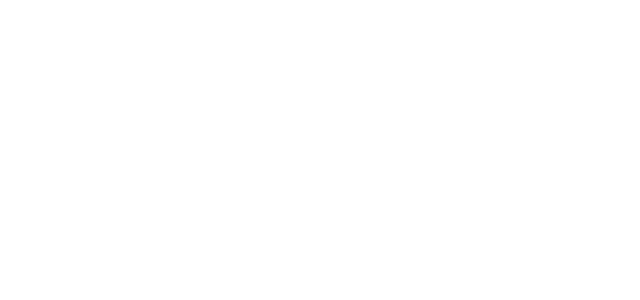
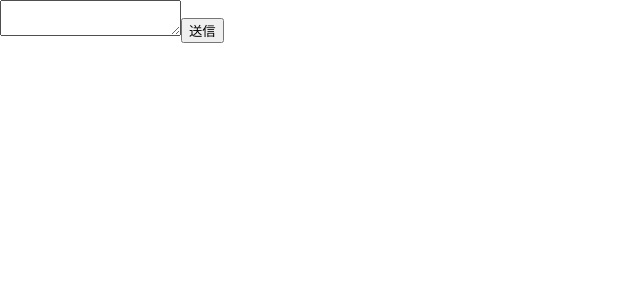
Before and after one commit to jini-labs-2/react-practice, a React (Create React App) app: page / in a window 1280 px wide. Shown: the top 300 px of the page, without its empty margins (0-640 px from the left). Built offline with nearby package versions, Linux system fonts and the light colour scheme; the HTML template or start-up script is replaced by a standard one.

Commit message:
test feedback

```diff
--- a/src/App.js
+++ b/src/App.js
@@ -1,10 +1,13 @@
 import './App.css';
+import Feedback from './Feedback';
 
 function App() {
   return (
-    <div className="App">
+    <div id="app">
+      <Feedback />
     </div>
-  );
+  )
+
 }
 
 export default App;
--- /dev/null
+++ b/src/Feedback.jsx
@@ -0,0 +1,43 @@
+import React, { useState } from 'react'
+
+const Feedback = () => {
+  const [text, setText] = useState("");
+  const [isSending, setIsSending] = useState(false);
+  const [isSent, setIsSent] = useState(false);
+
+  const handleSubmit = async (e) => {
+    e.preventDefault();
+    setIsSending(true);
+    setIsSent(false);
+    await sendingMessage(text);
+    setIsSent(true);
+    setIsSending(false);
+  }
+
+  if (isSent) {
+    return (
+      <div>
+        Thank you for your Feedback!
+      </div>
+    )
+  }
+
+  return (
+    <div>
+      <form onSubmit={handleSubmit} >
+        <textarea disabled={isSending} value={text} onChange={e => setText(e.target.value)}></textarea>
+        <button type='submit'>送信</button>
+      </form>
+      {isSending && <p>sending message!!</p>}
+
+    </div>
+  )
+}
+
+const sendingMessage = async () => {
+  return new Promise(resolve => {
+    setTimeout(resolve, 3000);
+  })
+}
+
+export default Feedback
```
